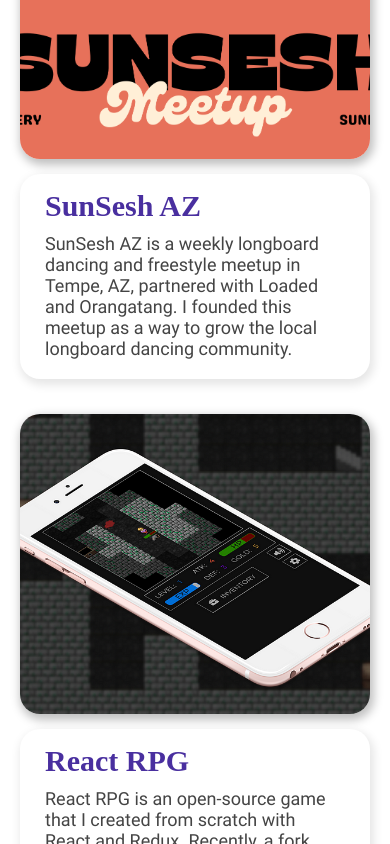
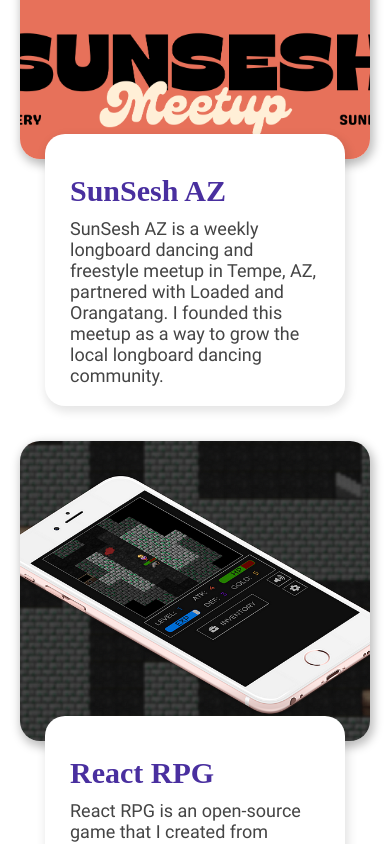
Before and after one commit to ASteinheiser/iamandrew.io, a React (Vite) app: page / in a window 390 px wide. Shown: the part 900-1744 px from the top of the page. Built offline with nearby package versions, Linux system fonts and the light colour scheme; a web font is replaced by a local one.

Commit message:
finish responsive styles for work posts

```diff
--- a/src/components/Work/work.scss
+++ b/src/components/Work/work.scss
@@ -75,7 +75,8 @@
         padding-left: 25px;
         padding-right: 25px;
         padding-bottom: 20px;
-        margin: 15px 0 15px 0;
+        padding-top: 25px;
+        margin: -25px 25px 15px 25px;
       }
     }
   }
@@ -96,7 +97,8 @@
         padding-left: 25px;
         padding-right: 25px;
         padding-bottom: 20px;
-        margin: 15px 0 15px 0;
+        padding-top: 25px;
+        margin: -25px 25px 15px 25px;
       }
     }
   }
```
